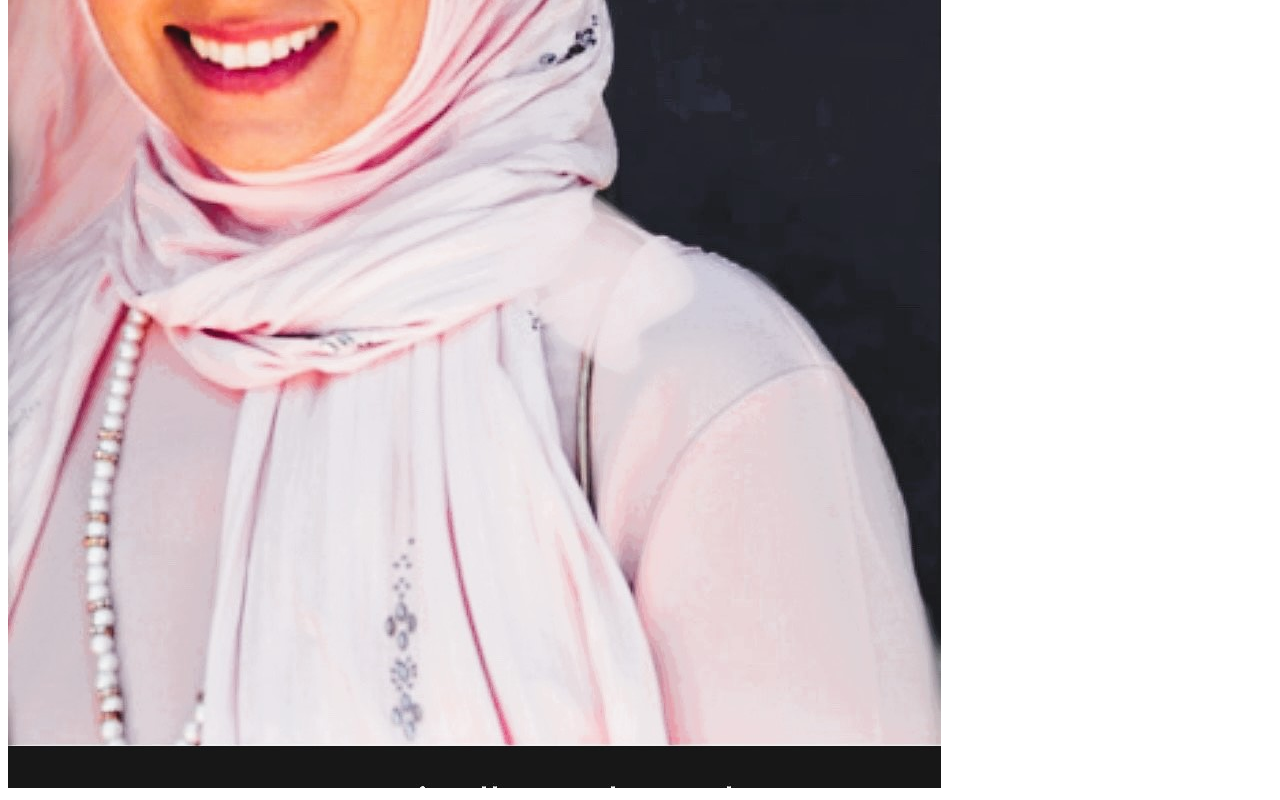
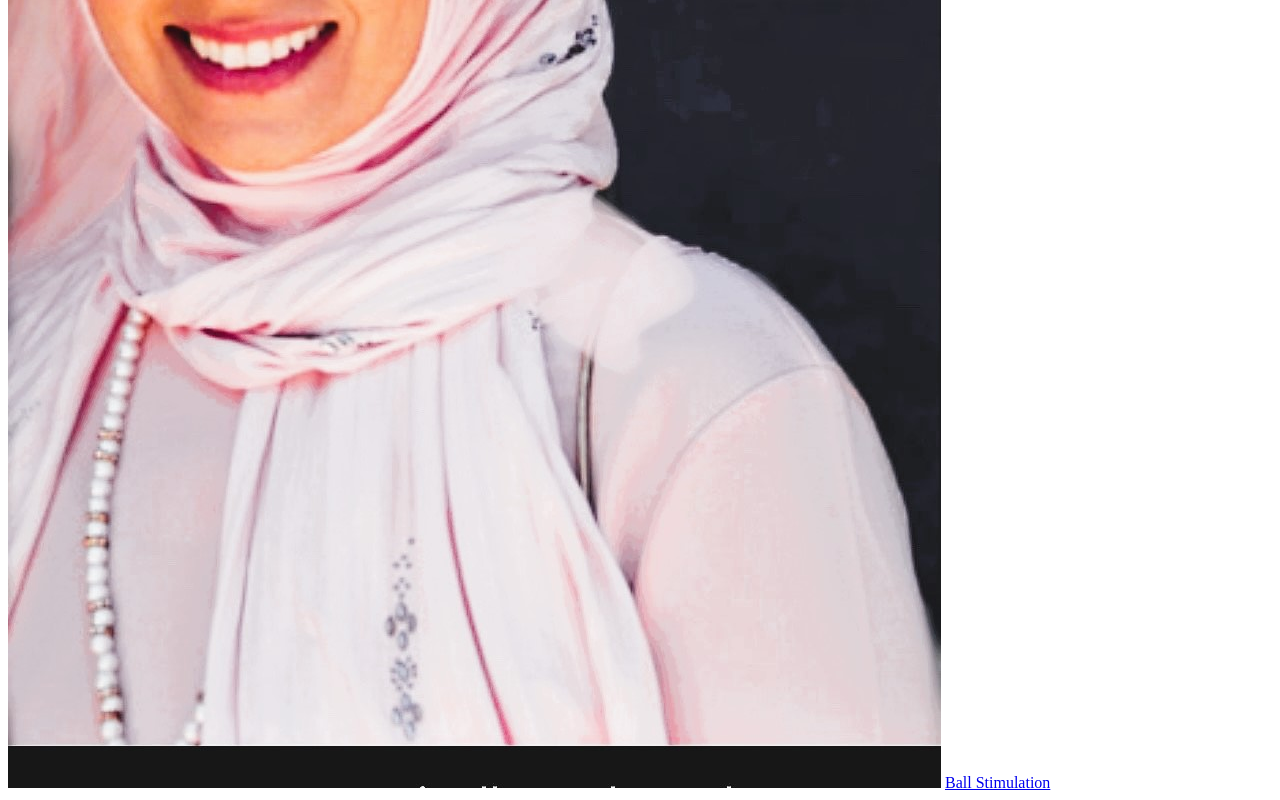
Before and after one commit to Mariamrazzak/Mariamrazzak.github.io, a plain HTML site: page index.html in a window 1280 px wide. Shown: the part 835-1635 px from the top of the page. Drawn offline with Linux system fonts and the light colour scheme.

Commit message:
Update index.html

```diff
--- a/index.html
+++ b/index.html
@@ -1,4 +1,5 @@
 <html>
     <h1> Mariam's Portfolio</h1>
     <img src="./biopic.jpg" />
+    <a href="https://mariamrazzak.github.io/Ball-Stimulation"> Ball Stimulation </a>
    </html>
```
